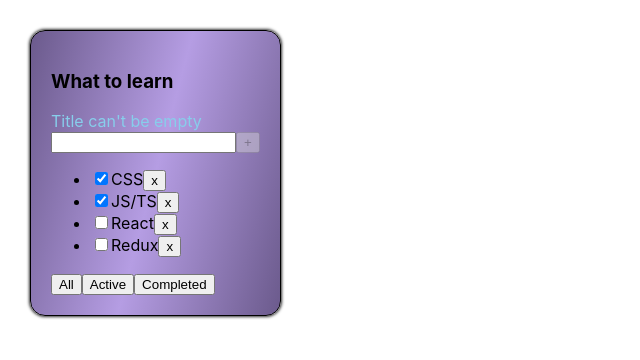
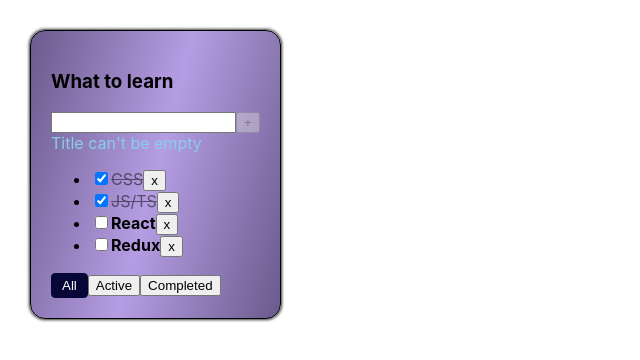
Before and after one commit to DenysDominskyi/todolist-trello, a React (Create React App) app: page / in a window 1280 px wide. Shown: the top 360 px of the page, without its empty margins (0-640 px from the left). Built offline with nearby package versions, Linux system fonts and the light colour scheme.

Commit message:
Sprint 01. Week 4(active element, error message, conditional rendering)

```diff
--- a/src/App.css
+++ b/src/App.css
@@ -19,3 +19,26 @@ p {
   padding: 20px;
   background-image: linear-gradient(105deg, #6b5a8c, #b59de3, #6b5a8c);
 }
+
+.active-filter {
+  background-color: rgb(7, 7, 55);
+  border-radius: 4px;
+  border: 1px solid rgb(7, 7, 55);
+  color: #ffffff;
+  padding: 4px 10px;
+}
+
+.is-done {
+  opacity: .5;
+  text-decoration: line-through;
+
+}
+
+.task {
+  font-weight: bold;
+}
+
+.input-error {
+  border: 2px solid red;
+  outline: none;
+}
--- a/src/App.tsx
+++ b/src/App.tsx
@@ -9,32 +9,37 @@ function App() {
     // BLL
 
     const [tasks, setTasks] = useState<Array<TaskType>>([
-        {id: v1(), title: "CSS", isDone: true},
-        {id: v1(), title: "JS/TS", isDone: true},
-        {id: v1(), title: "React", isDone: false},
-        {id: v1(), title: "Redux", isDone: false},
+        { id: v1(), title: "CSS", isDone: true },
+        { id: v1(), title: "JS/TS", isDone: true },
+        { id: v1(), title: "React", isDone: false },
+        { id: v1(), title: "Redux", isDone: false },
     ])
     const [filter, setFilter] = useState<FilterType>('all')
 
 
     let filteredTasks: Array<TaskType> = tasks
-    if(filter === 'active') {
+    if (filter === 'active') {
         filteredTasks = tasks.filter(t => t.isDone === false)
     }
-    if(filter === 'completed') {
+    if (filter === 'completed') {
         filteredTasks = tasks.filter(t => t.isDone === true)
     }
 
-    function addTask (title: string) {
-        let newTask = {id: v1(), title: title, isDone: false}
+    function addTask(title: string) {
+        let newTask = { id: v1(), title: title, isDone: false }
         setTasks([newTask, ...tasks])
     }
     function removeTask(id: string) {
-        const filteredTasks = tasks.filter( t => t.id !== id)
+        const filteredTasks = tasks.filter(t => t.id !== id)
         setTasks(filteredTasks)
     }
+    function changeTaskStatus(taskId: string, newStatus: boolean) {
+        const nextState: Array<TaskType> = tasks.map(t => t.id === taskId ? {...t, isDone: newStatus} : t)
+        setTasks(nextState)
+    }
+    const changeFilter = (value: FilterType) => setFilter(value)
 
-    const changeFilter = (value: FilterType) => setFilter(value)
+
 
     // UI
     return (
@@ -45,6 +50,8 @@ function App() {
                 removeTask={removeTask}
                 addTask={addTask}
                 changeFilter={changeFilter}
+                changeTaskStatus={changeTaskStatus}
+                filter={filter}
             />
         </div>
     );
--- a/src/Button.tsx
+++ b/src/Button.tsx
@@ -4,11 +4,18 @@ type ButtonPropsType = {
     onClickHandler?: () => void
 
     disabled?: boolean
+    styledClass?: string
 }
 
 export const Button = (props: ButtonPropsType) => {
 
     return (
-        <button disabled={props.disabled} onClick={props.onClickHandler}>{props.title}</button>
+        <button
+            className={props.styledClass}
+            disabled={props.disabled}
+            onClick={props.onClickHandler}
+        >
+            {props.title}
+        </button>
     )
 }
--- a/src/Todolist.tsx
+++ b/src/Todolist.tsx
@@ -5,9 +5,11 @@ import { Button } from "./Button"
 type TodolistPropsType = {
     title: string
     tasks: Array<TaskType>
+    filter: FilterType
     removeTask: (id: string) => void
     changeFilter: (value: FilterType) => void
     addTask: (title: string) => void
+    changeTaskStatus: (taskId: string, newStatus: boolean) => void
 }
 
 export type TaskType = {
@@ -20,22 +22,31 @@ export const Todolist = (
     {
         title,
         tasks,
+        filter,
         removeTask,
         changeFilter,
-        addTask
+        addTask,
+        changeTaskStatus
     }: TodolistPropsType) => {
 
     const [newTaskTitle, setNewTaskTitle] = useState('')
+    const [inputError, setInputError] = useState<boolean>(false)
 
     let titleLength = newTaskTitle.length
     let lengthToLong = titleLength > 10
     let disableBtn = !newTaskTitle
 
     function onNewTitleChangeHandle(e: ChangeEvent<HTMLInputElement>) {
+        setInputError(false)
         setNewTaskTitle(e.currentTarget.value)
     }
     function addTaskHandler() {
-        addTask(newTaskTitle)
+        const trimmedTitle = newTaskTitle.trim()
+        if (!disableBtn && !lengthToLong && trimmedTitle) {
+            addTask(trimmedTitle)
+        } else {
+            setInputError(true)
+        }
         setNewTaskTitle('')
     }
     function onKeyPressHandler(e: KeyboardEvent<HTMLInputElement>) {
@@ -54,35 +65,46 @@ export const Todolist = (
         changeFilter('completed')
     }
 
+
     return (
         <div className='todolist'>
             <h3>{title}</h3>
             <div>
-                {disableBtn && <p style={{ color: "skyblue" }}>Title can't be empty</p>}
-                {!disableBtn && (titleLength <= 10) && <p style={{ color: 'darkgreen' }}>Maximum {10 - titleLength} characters</p>}
-                {lengthToLong && <p style={{ color: 'darkred' }}>Title to long</p>}
                 <input
                     value={newTaskTitle}
                     onChange={onNewTitleChangeHandle}
                     onKeyDown={onKeyPressHandler}
+                    className={inputError ? 'input-error' : ''}
                 />
                 <Button disabled={disableBtn || (titleLength > 10)} title="+" onClickHandler={addTaskHandler} />
+                {disableBtn && !inputError && <p style={{ color: "skyblue" }}>Title can't be empty</p>}
+                {!disableBtn && !inputError && (titleLength <= 10) && <p style={{ color: 'darkgreen' }}>Maximum {10 - titleLength} characters</p>}
+                {lengthToLong && <p style={{ color: 'darkred' }}>Title to long</p>}
+                {inputError && <div style={{ color: 'red' }}>Title is required</div>}
             </div>
             <ul>
-                {tasks.map((task: TaskType) => (
-                    <li key={task.id}>
-                        <input type="checkbox" checked={task.isDone} />
-                        <span>{task.title}</span>
+                {tasks.map((task: TaskType) => {
+                    const onChangeHandler = (e: ChangeEvent<HTMLInputElement>) => {
+                        changeTaskStatus(task.id, e.currentTarget.checked)
+                    }
+
+                    return <li key={task.id}>
+                        <input
+                            type="checkbox"
+                            checked={task.isDone}
+                            onChange={onChangeHandler}
+                        />
+                        <span className={task.isDone ? 'is-done' : 'task'}>{task.title}</span>
                         <Button title='x' onClickHandler={() => removeTask(task.id)} />
                     </li>
-                ))
+                })
                 }
             </ul>
             <div>
-                <Button title="All" onClickHandler={onAllClickHandler} />
-                <Button title="Active" onClickHandler={onActiveClickHandler} />
-                <Button title="Completed" onClickHandler={onCompletedClickHandler} />
+                <Button styledClass={filter === 'all' ? 'active-filter' : ''} title="All" onClickHandler={onAllClickHandler} />
+                <Button styledClass={filter === 'active' ? 'active-filter' : ''} title="Active" onClickHandler={onActiveClickHandler} />
+                <Button styledClass={filter === 'completed' ? 'active-filter' : ''} title="Completed" onClickHandler={onCompletedClickHandler} />
             </div>
-        </div>
+        </div >
     )
 }
```
